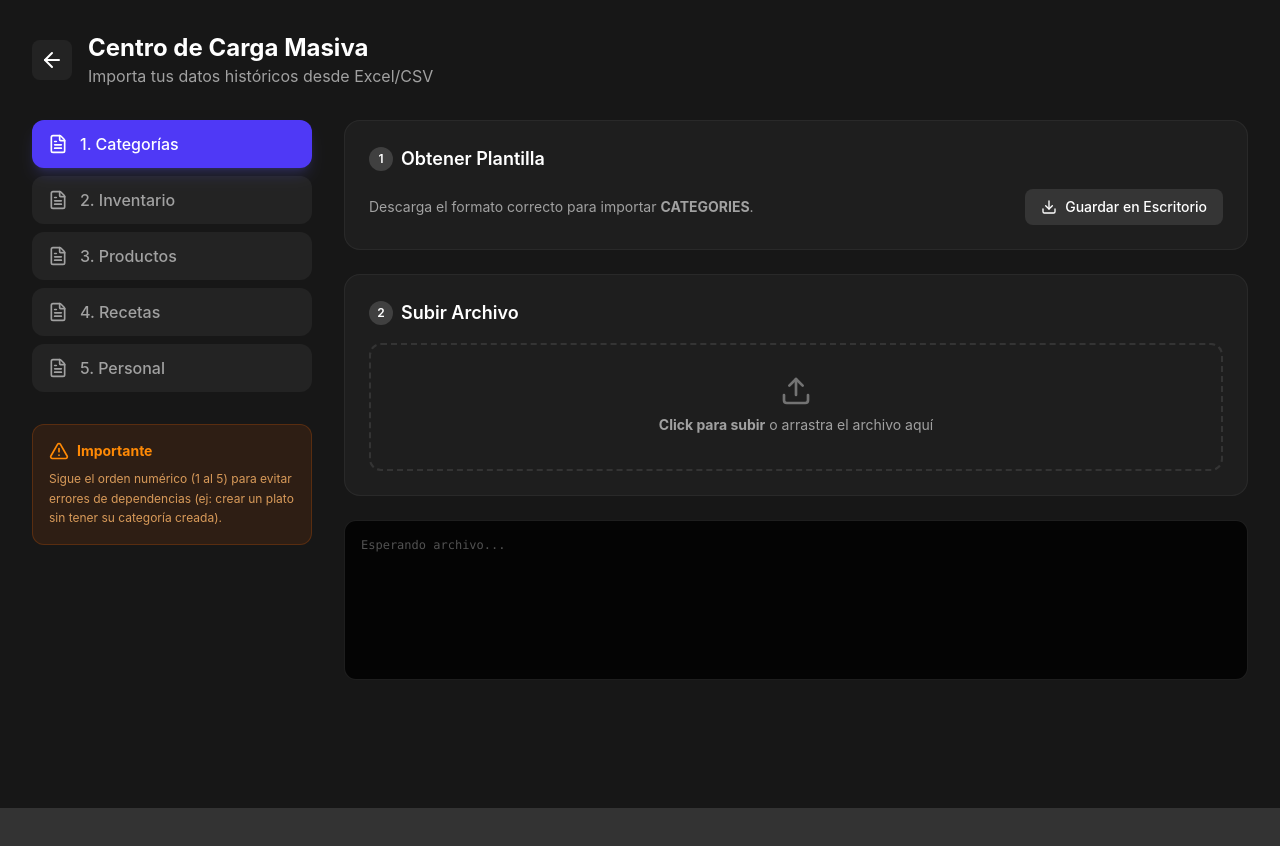
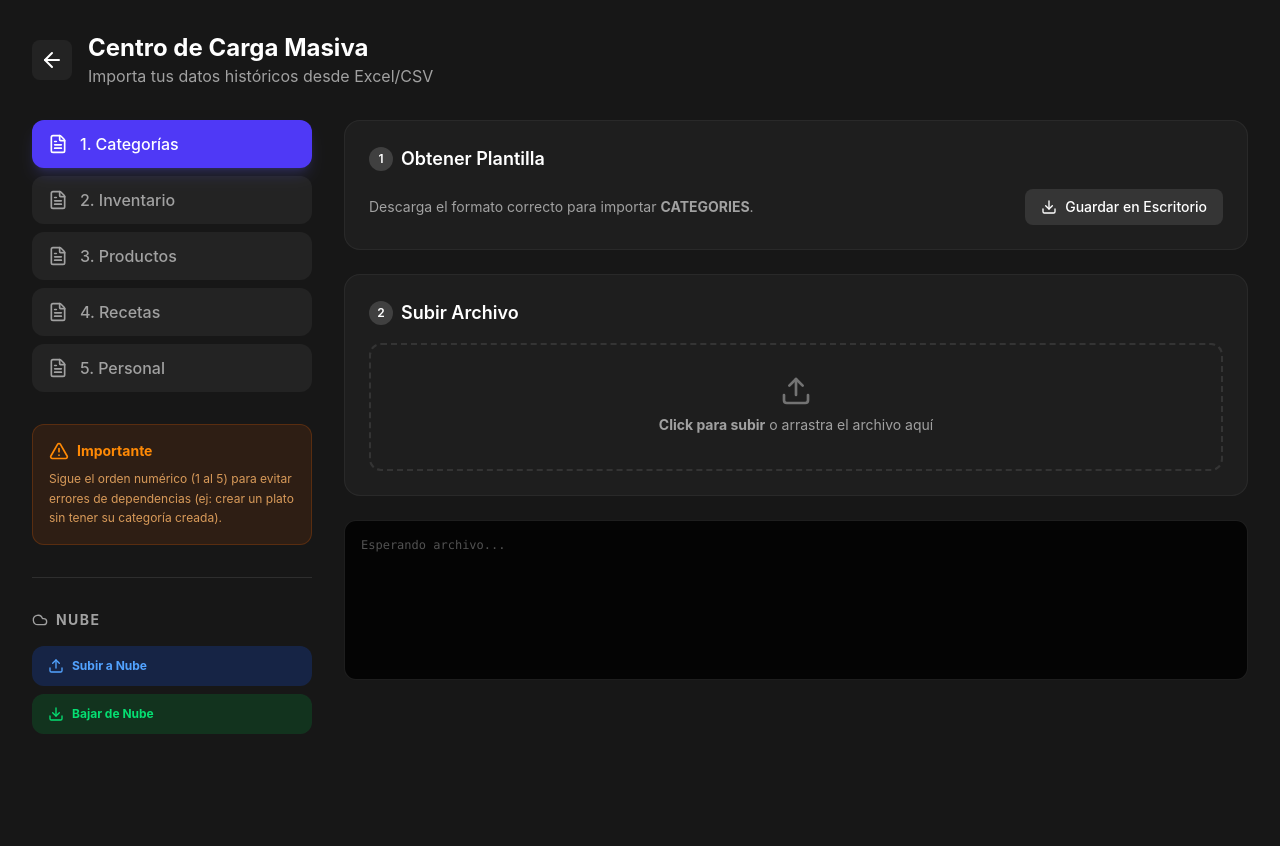
Before and after one commit to ArriendosPuertoVaras/kontigo-pos-system, a Next.js app: page /manager/admin/data-import in a window 1280 px wide. Shown: the top 846 px of the page. Before the commit the page ends 808 px from the top, so only its background shows below. Built offline with nearby package versions, Linux system fonts and the light colour scheme.

Commit message:
Feat: Add Cloud Sync Controls for Data Migration

```diff
--- a/app/manager/admin/data-import/page.tsx
+++ b/app/manager/admin/data-import/page.tsx
@@ -2,12 +2,13 @@
 
 import { useState } from 'react';
 import { db } from '@/lib/db';
-import { ArrowLeft, Download, Upload, CheckCircle, AlertTriangle, FileText, Loader2, Save } from 'lucide-react';
+import { ArrowLeft, Download, Upload, CheckCircle, AlertTriangle, FileText, Loader2, Save, Cloud, RefreshCw } from 'lucide-react';
 import Link from 'next/link';
 import { parseExcel } from '@/lib/import-utils';
 import { saveTemplateToDesktop } from '@/app/actions/download-template';
 import { ImportType } from '@/lib/types';
 import { useLiveQuery } from 'dexie-react-hooks';
+import { syncService } from '@/lib/sync_service';
 
 const STEPS = [
     { id: 'categories', label: '1. Categorías', icon: FileText },
@@ -22,6 +23,38 @@ export default function DataImportPage() {
     const [previewData, setPreviewData] = useState<any[]>([]);
     const [logs, setLogs] = useState<string[]>([]);
     const [isProcessing, setIsProcessing] = useState(false);
+    const [isSyncing, setIsSyncing] = useState(false);
+
+    // --- Cloud Sync Handlers ---
+    const handlePushToCloud = async () => {
+        if (!confirm("⚠️ ¿Estás seguro de SUBIR tus datos a la nube? Esto sobrescribirá lo que haya en la nube.")) return;
+        setIsSyncing(true);
+        setLogs(prev => [...prev, "☁️ Iniciando subida a la nube..."]);
+        try {
+            await syncService.pushAll((msg) => setLogs(prev => [...prev, `📤 ${msg}`]));
+            setLogs(prev => [...prev, "✅ Subida completada con éxito."]);
+        } catch (e: any) {
+            console.error(e);
+            setLogs(prev => [...prev, `❌ Error en subida: ${e.message}`]);
+        } finally {
+            setIsSyncing(false);
+        }
+    };
+
+    const handlePullFromCloud = async () => {
+        if (!confirm("⚠️ ¿Estás seguro de DESCARGAR datos de la nube? Esto borrará tus datos locales actuales.")) return;
+        setIsSyncing(true);
+        setLogs(prev => [...prev, "☁️ Iniciando descarga desde la nube..."]);
+        try {
+            await syncService.restoreFromCloud((msg) => setLogs(prev => [...prev, `📥 ${msg}`]));
+            setLogs(prev => [...prev, "✅ Descarga completada."]);
+        } catch (e: any) {
+            console.error(e);
+            setLogs(prev => [...prev, `❌ Error en descarga: ${e.message}`]);
+        } finally {
+            setIsSyncing(false);
+        }
+    };
 
     // --- Handlers ---
 
@@ -211,6 +244,31 @@ export default function DataImportPage() {
                             Sigue el orden numérico (1 al 5) para evitar errores de dependencias (ej: crear un plato sin tener su categoría creada).
                         </p>
                     </div>
+
+                    {/* CLOUD SYNC SECTION */}
+                    <div className="mt-8 pt-8 border-t border-white/10">
+                        <h3 className="text-sm font-bold text-neutral-400 uppercase tracking-widest mb-4 flex items-center gap-2">
+                            <Cloud className="w-4 h-4" /> Nube
+                        </h3>
+                        <div className="grid gap-2">
+                            <button
+                                onClick={handlePushToCloud}
+                                disabled={isSyncing}
+                                className="w-full flex items-center gap-2 px-4 py-3 bg-blue-600/20 hover:bg-blue-600/30 text-blue-400 rounded-xl transition-all disabled:opacity-50"
+                            >
+                                <Upload className={`w-4 h-4 ${isSyncing ? 'animate-bounce' : ''}`} />
+                                <span className="text-xs font-bold">Subir a Nube</span>
+                            </button>
+                            <button
+                                onClick={handlePullFromCloud}
+                                disabled={isSyncing}
+                                className="w-full flex items-center gap-2 px-4 py-3 bg-green-600/20 hover:bg-green-600/30 text-green-400 rounded-xl transition-all disabled:opacity-50"
+                            >
+                                <Download className={`w-4 h-4 ${isSyncing ? 'animate-bounce' : ''}`} />
+                                <span className="text-xs font-bold">Bajar de Nube</span>
+                            </button>
+                        </div>
+                    </div>
                 </div>
 
                 {/* Main Content */}
```
